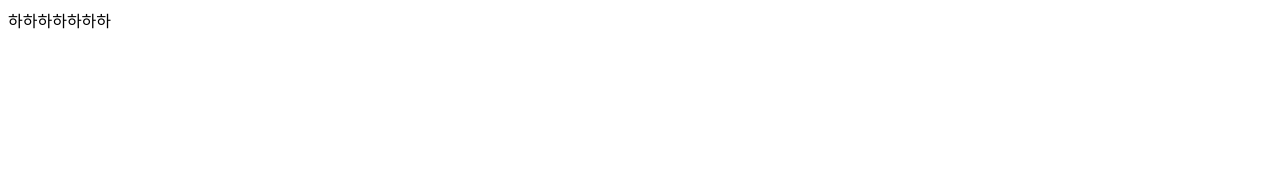
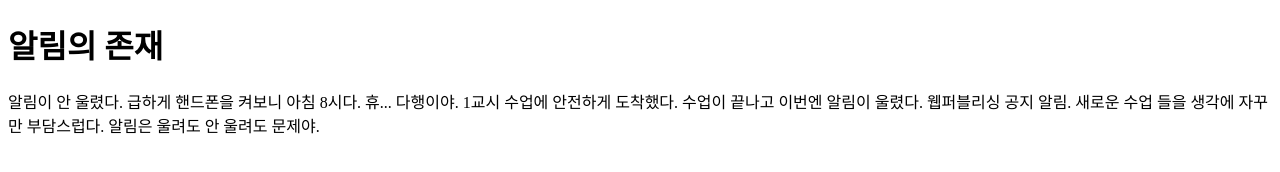
Before and after one commit to mwoo07/test2024, a plain HTML site: page index.html in a window 1280 px wide. Drawn offline with Linux system fonts and the light colour scheme.

Commit message:
Update index.html

```diff
--- a/index.html
+++ b/index.html
@@ -1,3 +1,12 @@
+<!DOCTYPE html>
 <html>
-하하하하하하하
+	<head>
+		<meta charset="utf-8">
+		<meta name="viewport" content="width=device-width, initial-scale=1">
+		<title>알림이 두려운 하루</title>
+	</head>
+	<body>
+		<h1>알림의 존재</h1>
+		<p>알림이 안 울렸다. 급하게 핸드폰을 켜보니 아침 8시다. 휴... 다행이야. 1교시 수업에 안전하게 도착했다. 수업이 끝나고 이번엔 알림이 울렸다. 웹퍼블리싱 공지 알림. 새로운 수업 들을 생각에 자꾸만 부담스럽다. 알림은 울려도 안 울려도 문제야.</p>
+	</body>
 </html>
```
